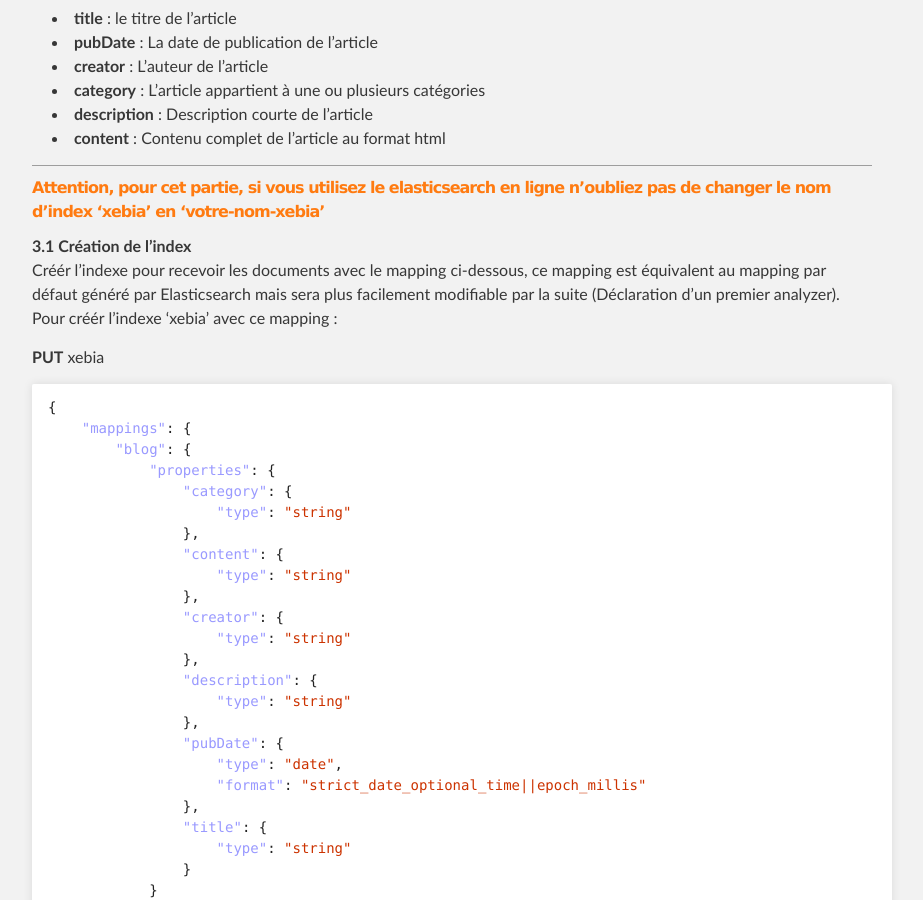
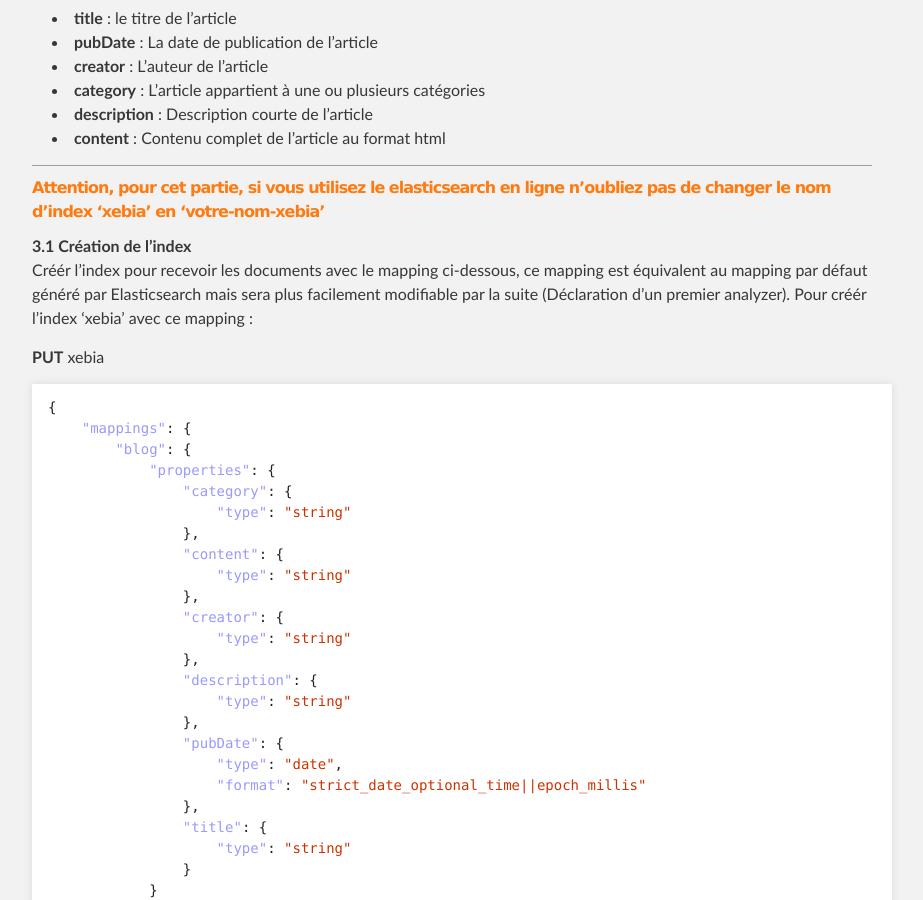
Before and after one commit to gegron/es-requests, a Jekyll site: the page built from index.md, in a window 1280 px wide and 900 px high, scrolled down 2734 px. Shown: the whole window, without its empty margins (188-1111 px from the left). Built offline with Jekyll 4.4.1, drawn with Linux system fonts in a browser that asks for light colours; nearby versions of some CDN libraries; some of the changed text lies outside the part shown; grey boxes are pictures that could not be loaded.

Commit message:
Fix index spelling

```diff
--- a/index.md
+++ b/index.md
@@ -50,7 +50,7 @@
 
 ---
 
-- **programmer** est le nom de l'indexe
+- **programmer** est le nom de l'index
 - **person** est le type de document
 - **1** est l'id
 
@@ -134,8 +134,8 @@
 ###### Attention, pour cet partie, si vous utilisez le elasticsearch en ligne n’oubliez pas de changer le nom d’index __‘xebia’__ en __‘votre-nom-xebia’__ ######
 
   __3.1 Création de l'index__
-Créér l'indexe pour recevoir les documents avec le mapping ci-dessous, ce mapping est équivalent au mapping par défaut généré par Elasticsearch mais sera plus facilement modifiable par la suite (Déclaration d'un premier analyzer).
- Pour créér l'indexe 'xebia' avec ce mapping :
+Créér l'index pour recevoir les documents avec le mapping ci-dessous, ce mapping est équivalent au mapping par défaut généré par Elasticsearch mais sera plus facilement modifiable par la suite (Déclaration d'un premier analyzer).
+ Pour créér l'index 'xebia' avec ce mapping :
 
 __PUT__ xebia
 {% highlight json %}
@@ -250,8 +250,8 @@
 ---
 
   * pour modifier le mapping vous devez :
-    * Supprimer l'indexe
-    * Re-créér l'indexe avec le nouveau mapping :
+    * Supprimer l'index
+    * Re-créér l'index avec le nouveau mapping :
     * Re-indexer tous les documents (avec le cUrl)
 
 <blockquote class = 'solution' markdown="1">
@@ -875,7 +875,7 @@
 }{% endhighlight %}
 ---
 __4.1 Création de l'index__
-Créér l'indexe pour recevoir les documents avec le mapping ci-dessous.
+Créér l'index pour recevoir les documents avec le mapping ci-dessous.
 Le mapping n'aura plus besoin d'être modifier. Noter le mapping du champ location
 
 ###### Attention,  pour cette partie, si vous utilisez le elasticsearch en ligne n'oubliez pas de changer le nom d'index __'x-immobilier'__ en __'votre-nom-x-immobilier'__ ######
```
